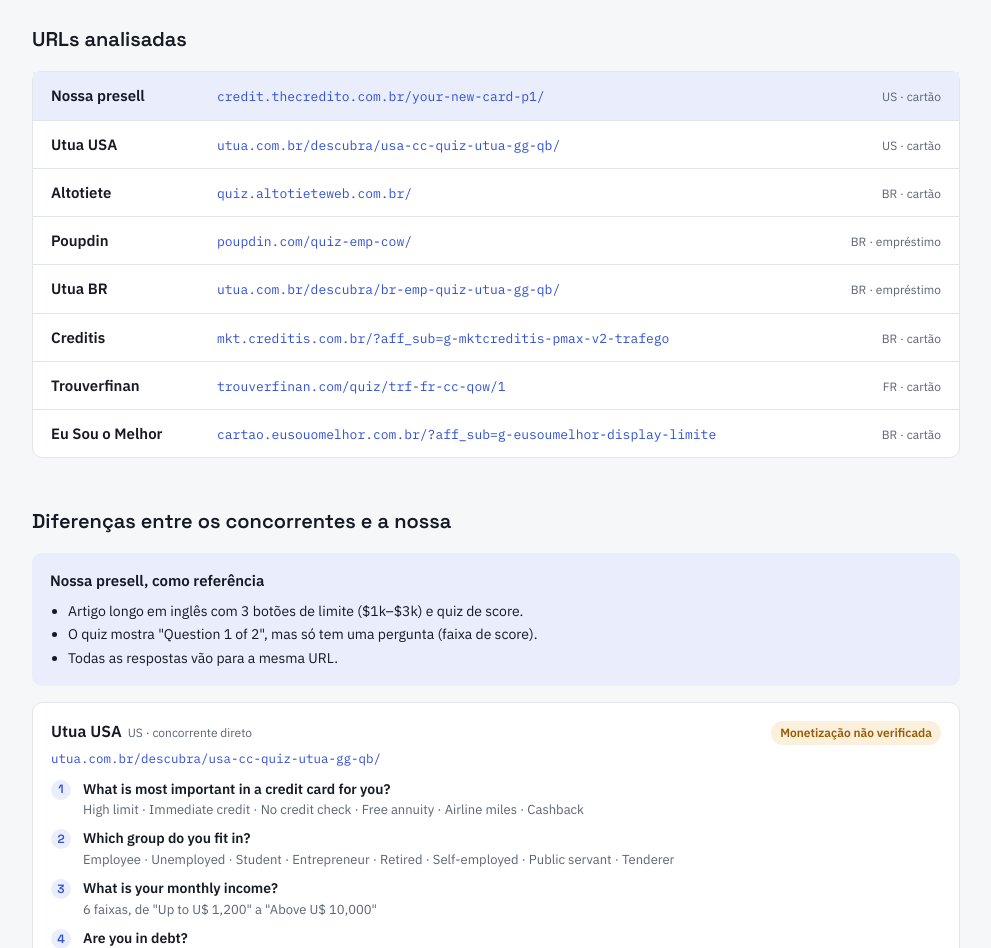
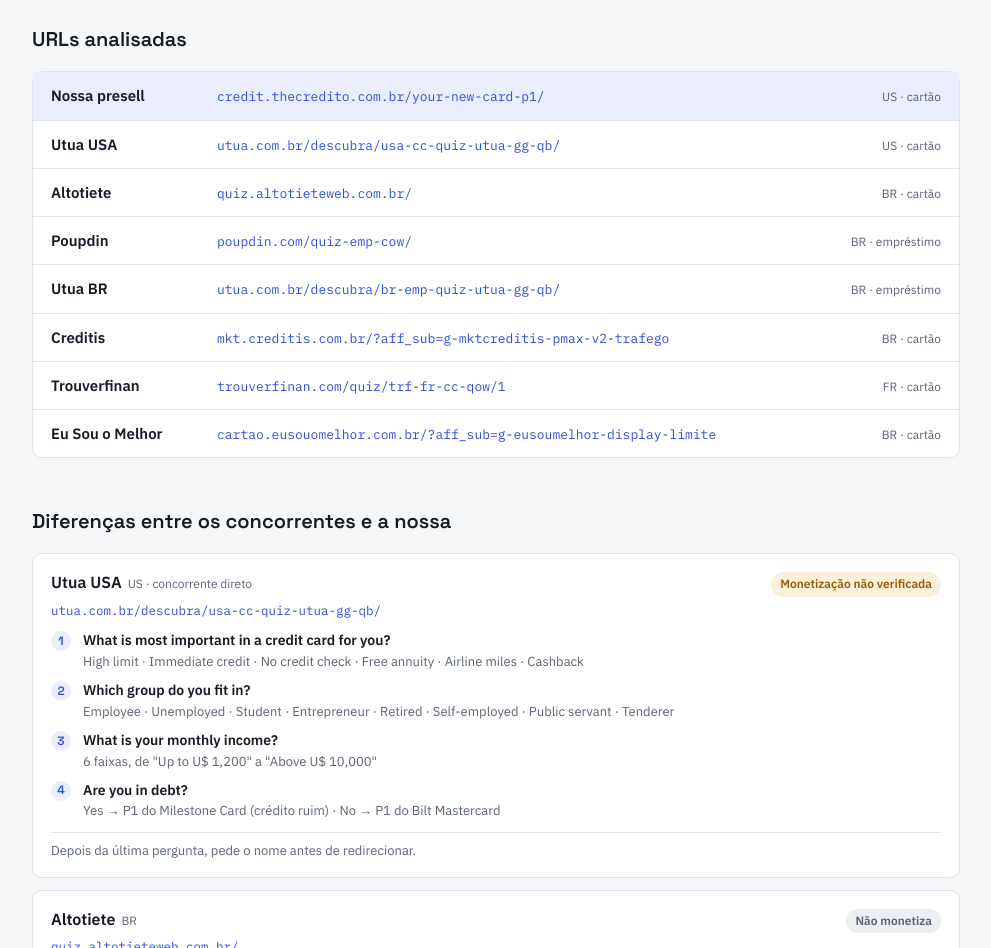
Before and after one commit to gabrielaacristofolini-hue/mercado-jnuscc, a plain HTML site: page index.html in a window 1280 px wide. Shown: the part 152-1100 px from the top of the page, without its empty margins (144-1135 px from the left). Drawn offline with Linux system fonts and the light colour scheme.

Commit message:
Remove bloco da nossa presell como referência
Co-Authored-By: Claude Opus 5.5 <noreply@anthropic.com>

```diff
--- a/index.html
+++ b/index.html
@@ -135,14 +135,6 @@ footer ul { margin: 0; padding-left: 18px; color: var(--muted); font-size: 13px;
 
   <section>
     <h2>Diferenças entre os concorrentes e a nossa</h2>
-    <div class="base">
-      <h3>Nossa presell, como referência</h3>
-      <ul>
-        <li>Artigo longo em inglês com 3 botões de limite ($1k–$3k) e quiz de score.</li>
-        <li>O quiz mostra "Question 1 of 2", mas só tem uma pergunta (faixa de score).</li>
-        <li>Todas as respostas vão para a mesma URL.</li>
-      </ul>
-    </div>
     <div class="comps">
       <div class="comp">
         <div class="comp-head"><h3>Utua USA<small>US · concorrente direto</small></h3><span class="pill unk">Monetização não verificada</span></div>
```
